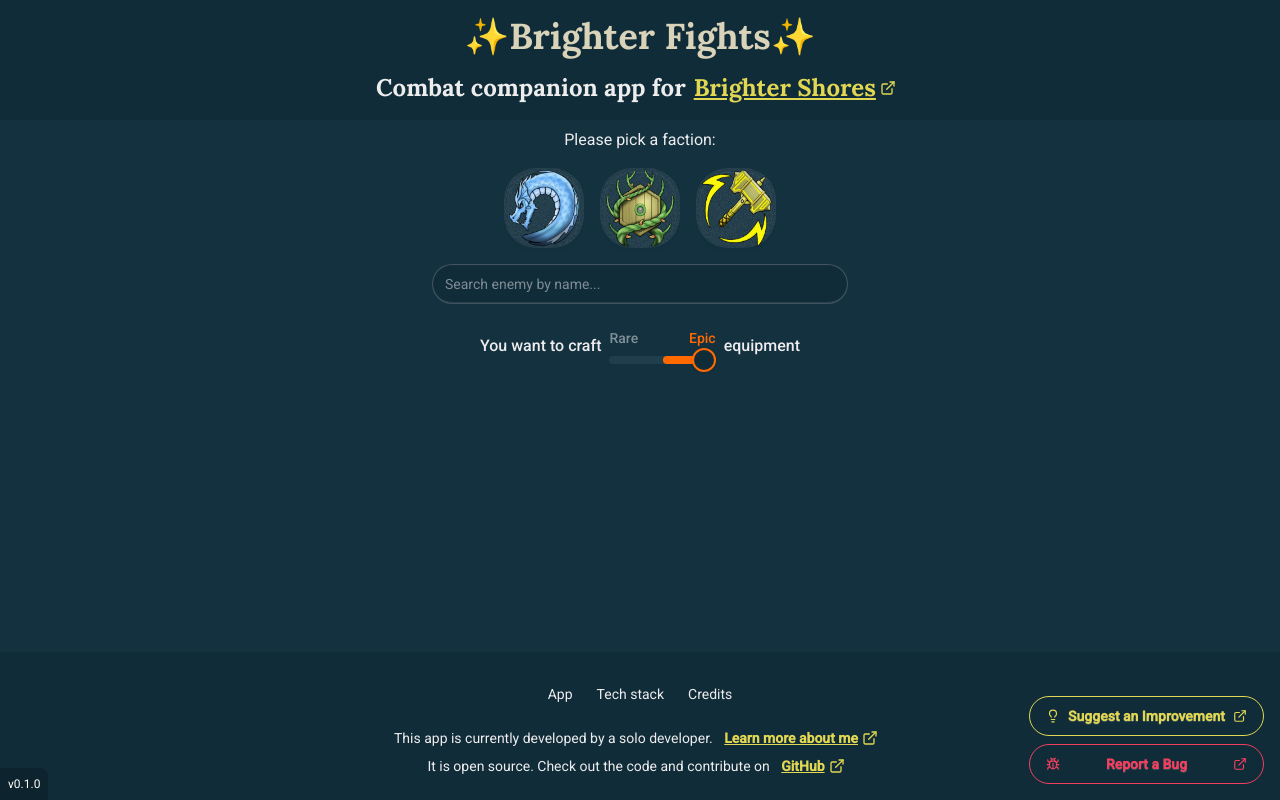
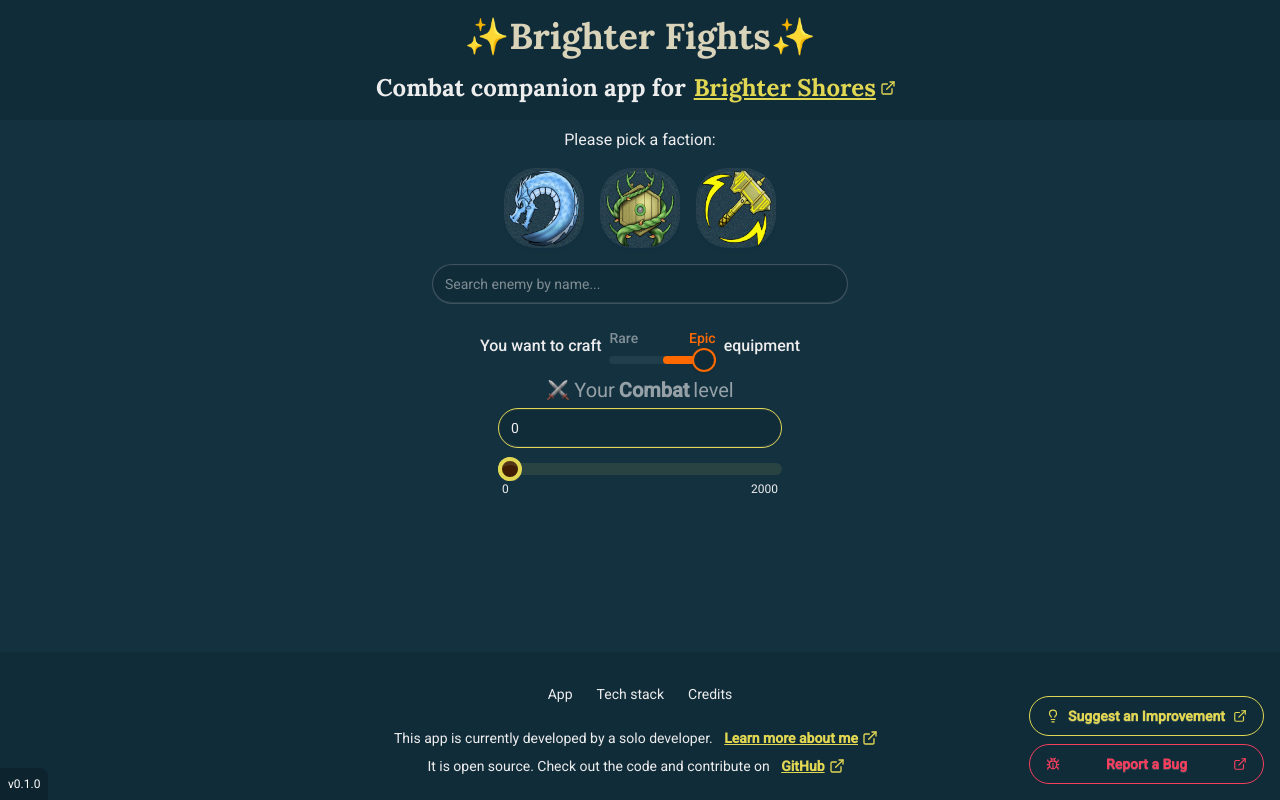
Before and after one commit to NadCAtarun/brighter-fights, a Next.js app: page / in a window 1280 px wide. Built offline with nearby package versions, Linux system fonts and the light colour scheme.

Commit message:
Add LevelSelector component for combat level input
Introduced a new reusable `LevelSelector` component to handle numeric level input with a slider. Integrated it into the home page for managing the combat level, with state persistence using localStorage.

```diff
--- a/src/app/page.tsx
+++ b/src/app/page.tsx
@@ -5,11 +5,13 @@
 import EnemySelector from "@/components/selectors/enemy-selector";
 import {Enemy, enemyByName} from "@/model/enemy";
 import RaritySelector from "@/components/selectors/rarity-selector";
+import LevelSelector from "@/components/selectors/level-selector";
 
 export default function Home() {
     const [faction, setFaction] = useState('');
     const [enemy, setEnemy] = useState<Enemy | null>(null);
     const [rarity, setRarity] = useState<'Rare' | 'Epic'>('Epic');
+    const [combatLevel, setCombatLevel] = useState(0);
 
     useEffect(() => {
         const faction = localStorage.getItem('faction') || '';
@@ -20,6 +22,9 @@
 
         const rarity = localStorage.getItem('rarity') || 'Epic';
         setRarity(rarity === 'Rare' ? 'Rare' : 'Epic');
+
+        const combatLevel = localStorage.getItem('combatLevel') || '0';
+        setCombatLevel(parseInt(combatLevel));
     }, [faction, enemy]);
 
     const handleFactionChange = useCallback(
@@ -40,11 +45,18 @@
             setRarity(rarity);
         }, []);
 
+    const handleCombatLevelChange = useCallback(
+        (combatLevel: number) => {
+            localStorage.setItem('combatLevel', combatLevel.toString());
+            setCombatLevel(combatLevel);
+        }, []);
+
     return (
         <>
             <FactionSelector value={faction} onSelect={handleFactionChange}/>
             <EnemySelector value={enemy} onSelect={handleEnemyChange}/>
             <RaritySelector value={rarity} onSelect={handleRarityChange}/>
+            <LevelSelector value={combatLevel} onChange={handleCombatLevelChange} profession="Combat" maxLevel={2000}/>
         </>
     );
 }
--- /dev/null
+++ b/src/components/selectors/level-selector.tsx
@@ -0,0 +1,60 @@
+import {ChangeEvent, useCallback} from "react";
+import Image from "next/image";
+
+const LevelSelector = ({value, onChange, profession, maxLevel = 500}:
+                       { value: number; onChange: (level: number) => void; profession: string; maxLevel: number; }) => {
+    const handleLevelChange = useCallback(
+        (e: ChangeEvent<HTMLInputElement>) => {
+            onChange(Math.min(Math.max(Number(e.target.value), 0), maxLevel));
+        },
+        [maxLevel, onChange]
+    );
+
+    return (
+        <div className="flex flex-col items-center max-w-[300px] mx-auto py-3">
+            <div className="form-control w-full">
+                <label
+                    className="label flex justify-center items-center pb-1"
+                    htmlFor={`${profession}-level`}
+                >
+                  <span className="label-text text-xl flex items-center">
+                    <Image
+                        src={`/symbols/${profession.toLowerCase()}.png`}
+                        alt={profession}
+                        className="inline-block mr-1"
+                        width={24}
+                        height={24}
+                    />
+                    Your <strong className="mx-1">{profession}</strong>level
+                  </span>
+                </label>
+
+                <div className="px-2">
+                    <input
+                        id={`${profession}-level`}
+                        type="number"
+                        min={0}
+                        max={maxLevel}
+                        className="input input-bordered input-primary w-full mb-2"
+                        value={value}
+                        onChange={handleLevelChange}
+                    />
+                    <input
+                        type="range"
+                        className="range range-primary w-full"
+                        value={value}
+                        min={0}
+                        max={maxLevel}
+                        onChange={handleLevelChange}
+                    />
+                    <div className="flex justify-between text-xs px-1">
+                        <span>0</span>
+                        <span>{maxLevel}</span>
+                    </div>
+                </div>
+            </div>
+        </div>
+    );
+};
+
+export default LevelSelector;
```
